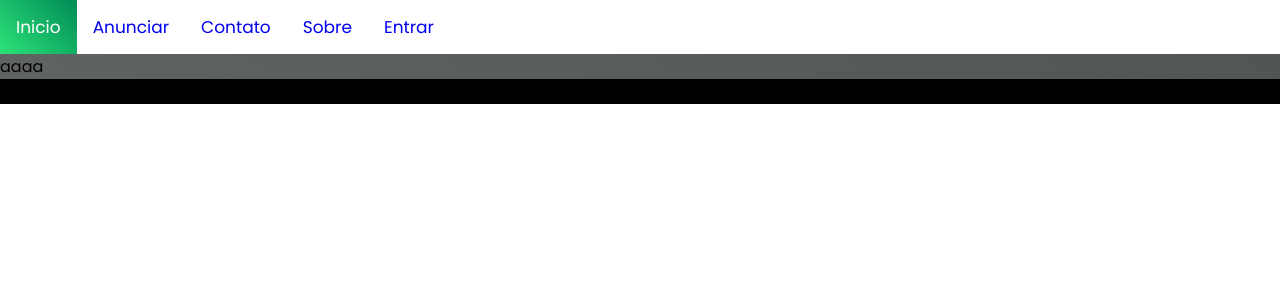
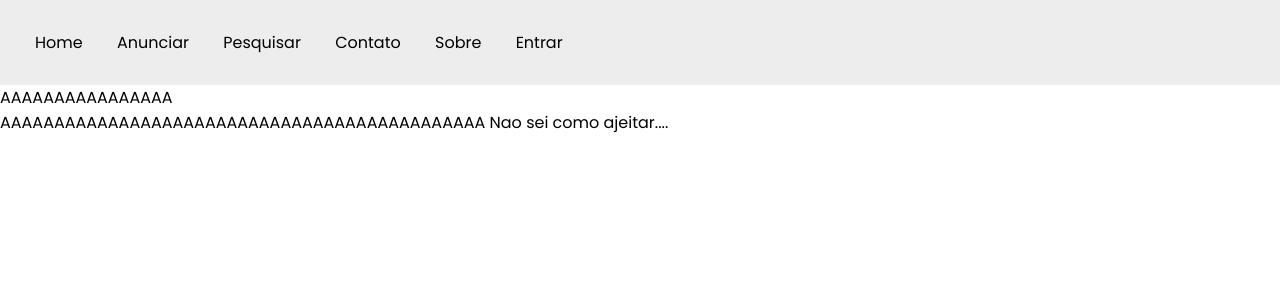
Before and after one commit to nicocavalcanti/Mercado_Virtual, a PHP site: page / in a window 1280 px wide. Shown: the top 300 px of the page. Run offline with PHP 8.4, Linux system fonts and the light colour scheme.

Commit message:
Implementação

```diff
--- a/CSS/stylePrincipal.css
+++ b/CSS/stylePrincipal.css
@@ -6,52 +6,36 @@
     box-sizing: border-box;
     font-family: "Poppins", sans-serif;
 }
-.topnav {
-    background-color: linear-gradient(45deg, #2de278,  #008b56);
-    overflow: hidden;
-  }
 
-
-  .topnav a {
-    float: left;
-    display: block;
-    background-color: linear-gradient(45deg, #cfdad3,  #aebbb6);
-    text-align: center;
-    padding: 14px 16px;
-    text-decoration: none;
-    font-size: 17px;
-  }
-
-
-  .topnav a:hover {
-    /*background: linear-gradient(45deg, #2de278,  #008b56);*/
-    color: black;
-  }
-
-
-  .topnav a.active {
-    background: linear-gradient(45deg, #2de278,  #008b56);
-    color: white;
-  }
-
-
-  .topnav .icon {
-    display: none;
-
-
-  }
-
-.anuncio {
-    width: 100vw;
-    display: flex;
-    background: linear-gradient(45deg, #5f6361,  #515554);
-    /*padding: 10px 10px;*/
-    /*margin: 10px 10px;*/
+.menu ul {
+    padding:20px;
+    margin:0px;
+    background-color:#EDEDED;
+    list-style:none;
+}
+.menu ul li {
+    display: inline;
 
 }
-.baixo{
-    background-color: black;
-    position: relative;
-    height: 25px;
-    clear: both;
+.menu ul li a {
+    padding: 10px 15px;
+    display: inline-block;
+
+    /* visual do link */
+    background-color:#EDEDED;
+    color: black;
+    text-decoration: none;
+
 }
+.menu ul li a:hover {
+    background-color:#8cf7b8;
+    color: #6D6D6D;
+}
+.tudo{
+	min-height: 100%;
+	position: relative;
+}
+.rodape{
+	position: relative;
+	bottom: 0;
+}
--- a/index.php
+++ b/index.php
@@ -8,30 +8,26 @@
     <link rel="stylesheet" href="CSS/stylePrincipal.css">
 </head>
 <body>
-    <div class="topnav" >
-        <a href="#" class="active">Inicio</a>
-        <a href="#">Anunciar</a>
-        <a href="#">Contato</a>
-        <a href="#">Sobre</a>
-	    <a href="login.php">Entrar</a>
+    <div class="tudo">
+     <nav class="menu">
+           <ul>
+             <li class="home"><a href="#">Home</a></li>
+             <li><a href="#">Anunciar</a></li>
+             <li><a href="#">Pesquisar</a></li>
+             <li><a href="#">Contato</a></li>
+             <li><a href="#">Sobre</a></li>
+	     <li class=""><a href="login.php">Entrar</a></li>
+          </ul>
+     </nav>
 
-
+	<div class="meio">AAAAAAAAAAAAAAAA</div>
+	<div class="rodape">
+    AAAAAAAAAAAAAAAAAAAAAAAAAAAAAAAAAAAAAAAAAAAAA
+     Nao sei como ajeitar....
+    </div>
 
 
 
     </div>
-
-    <div class="anuncio">
-
-         aaaa
-
-
-    </div>
-    <div class="baixo">
-
-	    Powerd PotiCars Desenvolve
-
-    </div>
-
 </body>
 </html>
```
Also changed, not shown: anunciar.html (line endings or trailing spaces).
